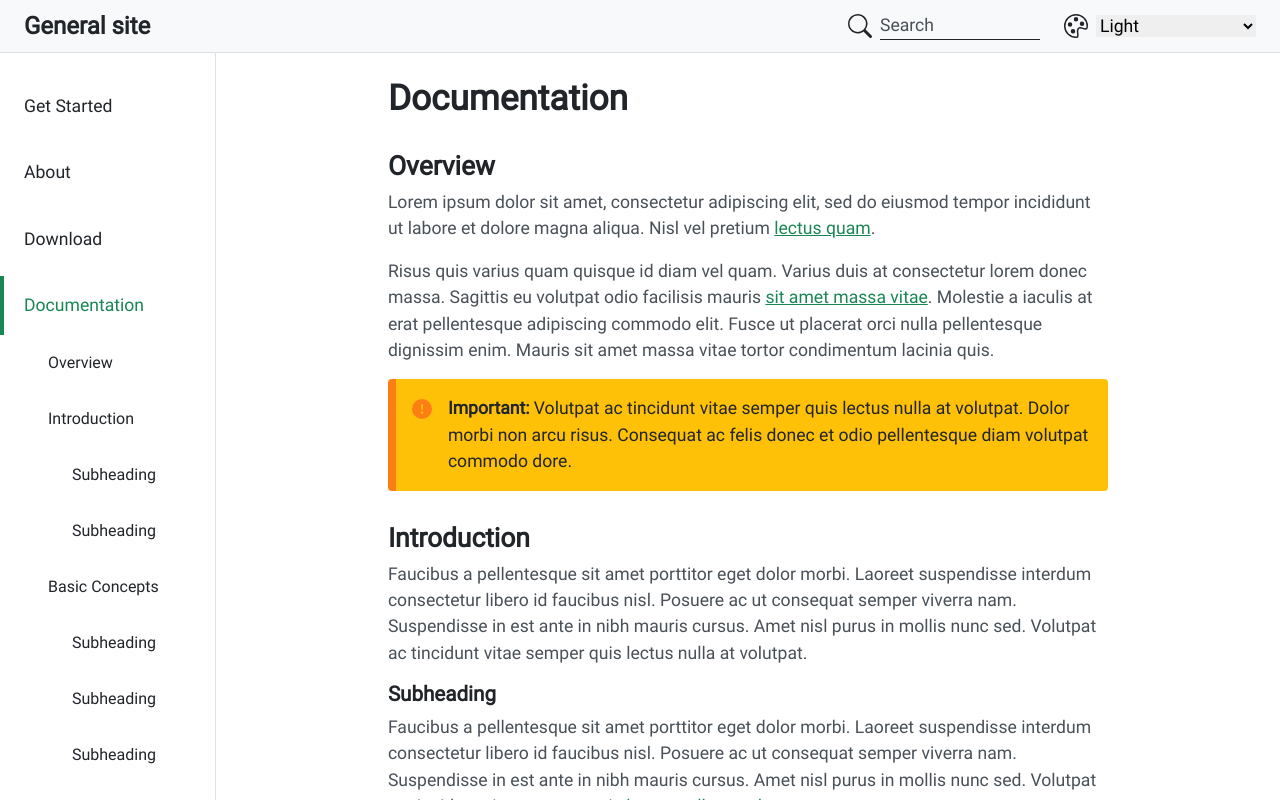
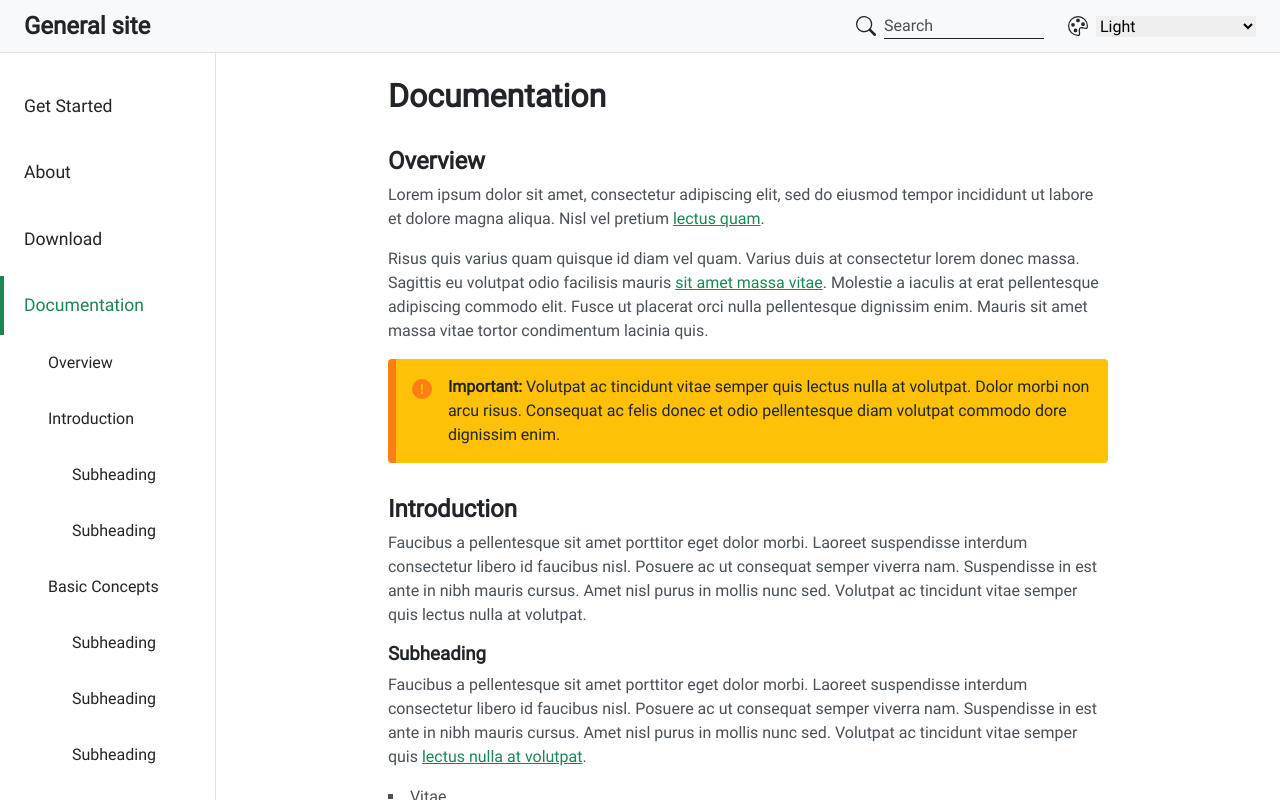
Before and after one commit to linus549/react-general-site, a React (Create React App) app: page /documentation in a window 1280 px wide. Built offline with nearby package versions, Linux system fonts and the light colour scheme.

Commit message:
reduce font size

```diff
--- a/src/GlobalStyle.js
+++ b/src/GlobalStyle.js
@@ -40,7 +40,6 @@ const GlobalStyle = createGlobalStyle(
 
     body {
       font-family: "Roboto", sans-serif;
-      font-size: var(--font-size-md);
       line-height: 1.5;
       color-scheme: ${theme.colorScheme};
       color: ${theme.text};
--- a/src/components/About/About.js
+++ b/src/components/About/About.js
@@ -62,7 +62,7 @@ const CommunityLinkList = styled.ul`
 `;
 
 const IconWrapper = styled.div`
-  width: 2.5rem;
+  width: 2.25rem;
 `;
 
 const communityItems = [
--- a/src/components/Documentation/Documentation.js
+++ b/src/components/Documentation/Documentation.js
@@ -27,7 +27,7 @@ function Documentation() {
         <Important>
           Volutpat ac tincidunt vitae semper quis lectus nulla at volutpat.
           Dolor morbi non arcu risus. Consequat ac felis donec et odio
-          pellentesque diam volutpat commodo dore.
+          pellentesque diam volutpat commodo dore dignissim enim.
         </Important>
       </TextSection>
 
@@ -106,7 +106,7 @@ function Documentation() {
         <Important>
           Volutpat ac tincidunt vitae semper quis lectus nulla at volutpat.
           Dolor morbi non arcu risus. Consequat ac felis donec et odio
-          pellentesque diam volutpat commodo dore.
+          pellentesque diam volutpat commodo dore dignissim enim.
         </Important>
 
         <h3 id="subheading-3">Subheading</h3>
--- a/src/components/Download/DownloadCard.js
+++ b/src/components/Download/DownloadCard.js
@@ -46,7 +46,7 @@ const StyledDownloadCard = styled.article(
 const IconWrapper = styled.div`
   flex-shrink: 0;
   color: ${({ theme }) => theme.primary};
-  width: 2.25rem;
+  width: 2rem;
   margin-right: var(--spacing-md);
 `;
 
@@ -61,7 +61,7 @@ const Description = styled.p`
 `;
 
 const FeaturesTitle = styled.h3`
-  font-size: var(--font-size-md);
+  font-size: var(--font-size-sm);
   margin-bottom: var(--spacing-sm);
 `;
 
@@ -75,7 +75,7 @@ const Feature = styled.li`
 
   ::marker {
     content: "✔ ";
-    font-size: var(--font-size-lg);
+    font-size: var(--font-size-md);
     color: ${({ theme }) => theme.primary};
     margin-right: 1rem;
   }
--- a/src/components/GetStarted.js
+++ b/src/components/GetStarted.js
@@ -9,14 +9,14 @@ function GetStarted() {
   return (
     <>
       <Content>
-        <div>
+        <TextContainer>
           <Heading>Brand Name</Heading>
           <Text>
             We are a group of passionate developers working on homebrews,
             emulators and documentation for the Nintendo Game Boy handheld
             console, the original gray brick from 1989!
           </Text>
-        </div>
+        </TextContainer>
 
         <Image />
       </Content>
@@ -37,9 +37,18 @@ const Content = styled.div`
   display: flex;
   margin-bottom: var(--spacing-xl);
 
-  @media (max-width: ${breakpoints.SMALL_SUB}) {
+  @media (max-width: ${breakpoints.MEDIUM_SUB}) {
     flex-direction: column;
     align-items: center;
+  }
+`;
+
+const TextContainer = styled.div`
+  margin-bottom: var(--spacing-xl);
+
+  @media (min-width: ${breakpoints.MEDIUM}) {
+    margin-right: var(--spacing-md);
+    margin-bottom: 0;
   }
 `;
 
@@ -50,8 +59,8 @@ const Heading = styled.h1`
 const Text = styled.p`
   font-size: var(--font-size-lg);
 
-  @media (min-width: ${breakpoints.SMALL}) {
-    margin-right: var(--spacing-md);
+  @media (max-width: ${breakpoints.MEDIUM_SUB}) {
+    margin-bottom: 0;
   }
 `;
 
@@ -61,6 +70,7 @@ const Image = styled(BoxIcon)`
 `;
 
 const LinkContainer = styled.div`
+  font-size: var(--font-size-md);
   display: flex;
   flex-wrap: wrap;
   justify-content: center;
--- a/src/components/Sidebar/Navigation.js
+++ b/src/components/Sidebar/Navigation.js
@@ -6,7 +6,7 @@ function Navigation({ lastSidebarItemRef, onClick }) {
   const { pathname } = useLocation();
 
   return (
-    <nav onClick={onClick}>
+    <StyledNavigation onClick={onClick}>
       <ul>
         <NavItem>
           <Link to="/getstarted">Get Started</Link>
@@ -32,9 +32,13 @@ function Navigation({ lastSidebarItemRef, onClick }) {
           )}
         </NavItem>
       </ul>
-    </nav>
+    </StyledNavigation>
   );
 }
+
+const StyledNavigation = styled.nav`
+  font-size: var(--font-size-md);
+`;
 
 const NavItem = styled.li`
   &:not(:last-of-type) {
--- a/src/components/Sidebar/TableOfContents.js
+++ b/src/components/Sidebar/TableOfContents.js
@@ -154,7 +154,7 @@ function getNestedHeadings(headingElements) {
 }
 
 const StyledHeadings = styled.ul`
-  font-size: var(--font-size-sm);
+  font-size: initial;
   padding-left: var(--spacing-lg);
 
   li.active > a {
--- a/src/components/common/Search.js
+++ b/src/components/common/Search.js
@@ -37,7 +37,7 @@ const Input = styled.input`
 `;
 
 const SearchIcon = styled(Icon)`
-  width: 1.5rem;
+  width: 1.25rem;
   margin-right: var(--spacing-sm);
 `;
 
--- a/src/components/common/ThemeSelector.js
+++ b/src/components/common/ThemeSelector.js
@@ -32,7 +32,7 @@ const Select = styled.select`
 `;
 
 const ThemeIcon = styled(Icon)`
-  width: 1.5rem;
+  width: 1.25rem;
   margin-right: var(--spacing-sm);
 `;
 
```
